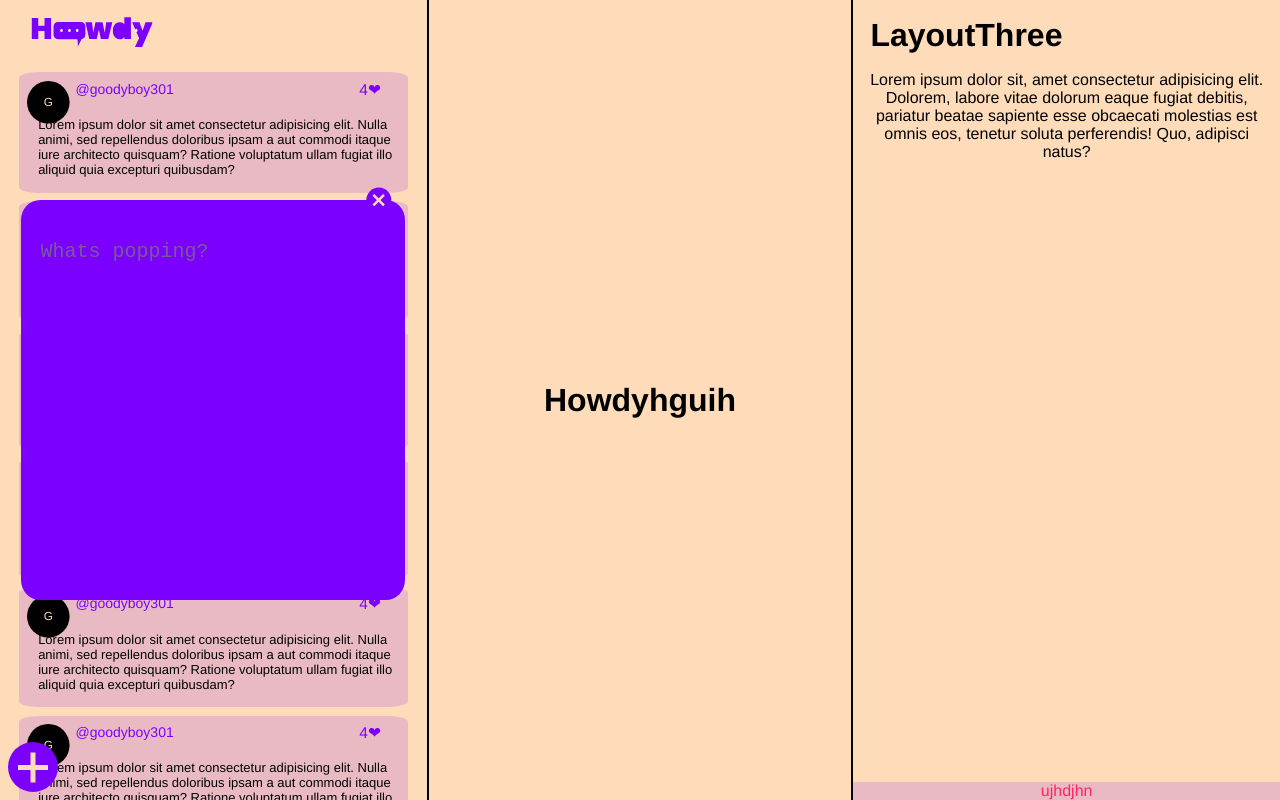
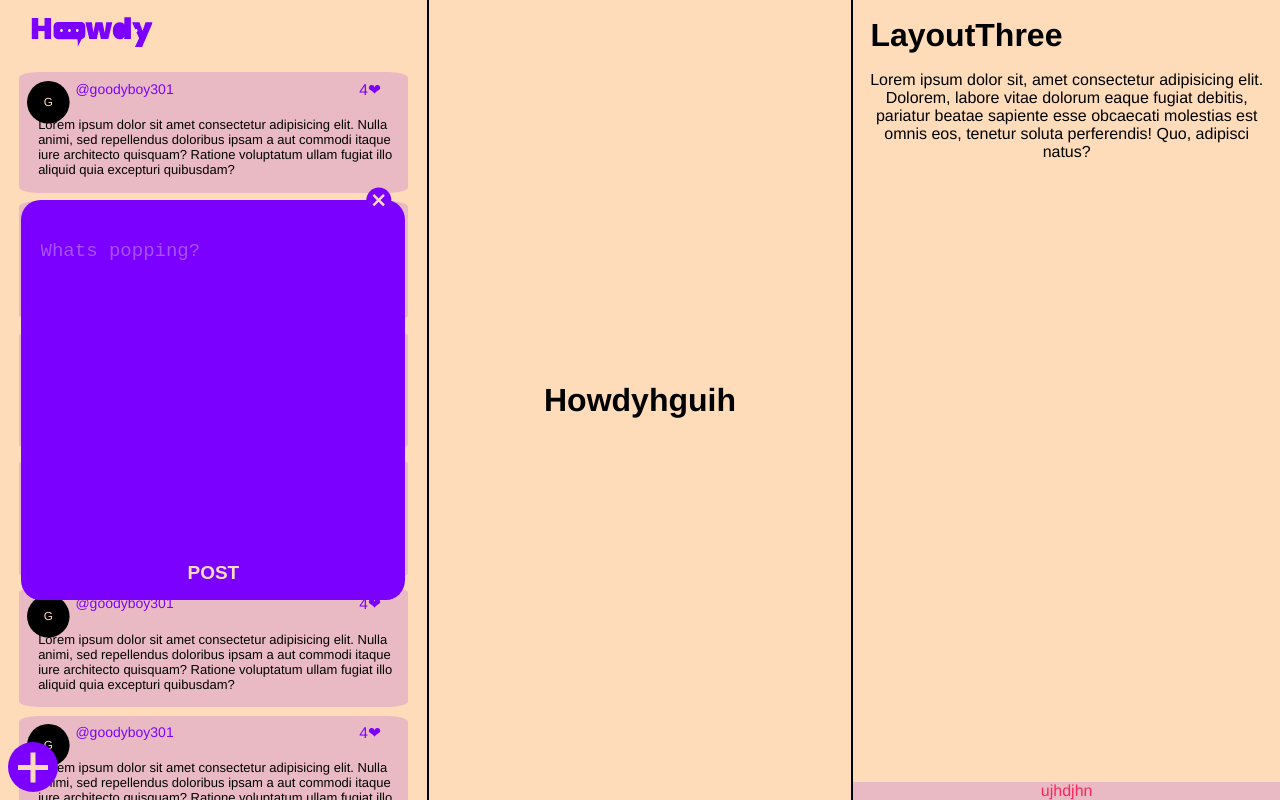
Before and after one commit to GoodyBoy301/Howdy-Frontend, a Vue app: page / in a window 1280 px wide. Both pictures are taken after a click on the element 33 px from the left and 767 px from the top of the page. Built offline with nearby package versions, Linux system fonts and the light colour scheme.

Commit message:
LayoutOne tweaks

```diff
--- a/src/App.vue
+++ b/src/App.vue
@@ -41,6 +41,9 @@ export default {
 #app > .layout {
   height: 100vh;
 }
+a {
+  all: unset;
+}
 
 /* CUSTOM SCROLL BAR */
 ::-webkit-scrollbar {
--- a/src/components/LayoutOne/CreatePost.vue
+++ b/src/components/LayoutOne/CreatePost.vue
@@ -3,10 +3,11 @@
     <div class="close"><slot /></div>
     <textarea
       autofocus
-      max-length="50"
+      maxlength="250"
       placeholder="Whats popping?"
       spellcheck="false"
     />
+    <button>Post</button>
   </div>
 </template>
 
@@ -47,8 +48,29 @@ textarea:active {
   opacity: 0.8;
   border: 0;
   outline: none;
-  font-size: 20px;
+  font-size: 19px;
   color: var(--secondary);
   resize: none;
 }
+textarea::placeholder {
+  opacity: 0.4;
+  color: #fff;
+}
+button {
+  position: absolute;
+  bottom: 2%;
+  outline: none;
+  border: 0;
+  color: var(--secondary);
+  text-transform: uppercase;
+  font-weight: 800;
+  padding: 2% 5%;
+  margin: auto;
+  background: transparent;
+  font-size: 19px;
+  cursor: pointer;
+}
+button:hover {
+  border: 1px solid var(--secondary);
+}
 </style>
--- a/src/components/LayoutOne/Post.vue
+++ b/src/components/LayoutOne/Post.vue
@@ -2,7 +2,9 @@
   <article>
     <div class="title">
       <DP addClass="scale">{{ post.author[0] }}</DP>
-      <span class="user">{{ post.author }}</span>
+      <span class="user"
+        ><router-link :to="post.author">@{{ post.author }}</router-link></span
+      >
       <span class="like" :class="DoesLike" @click="handleClick"
         >{{ _likes.length }}❤
       </span>
@@ -60,9 +62,6 @@ article {
   font-size: 14px;
   cursor: pointer;
 }
-.user::before {
-  content: "@";
-}
 .user:hover {
   color: var(--red);
   border-bottom: 1px solid var(--red);
```
